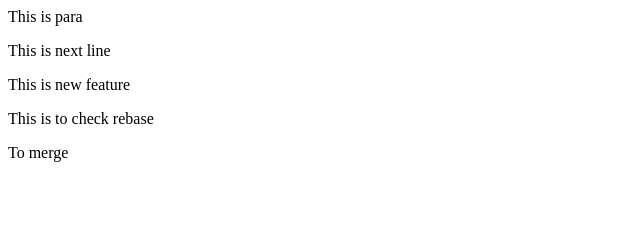
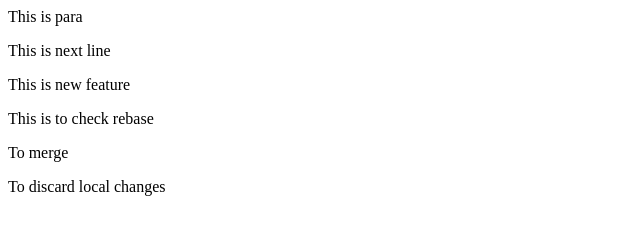
Before and after one commit to amagicman001/my-first-repo, a plain HTML site: page index.html in a window 1280 px wide. Shown: the whole page, without its empty margins (0-640 px from the left). Drawn offline with Linux system fonts and the light colour scheme.

Commit message:
Added line for discarding

```diff
--- a/index.html
+++ b/index.html
@@ -3,3 +3,4 @@
 <p>This is new feature<p>
     <p> This is to check rebase <p>
         <p>To merge</p>
+        <p>To discard local changes</p>
```
